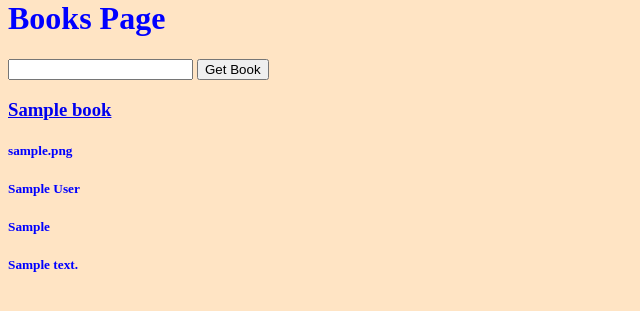
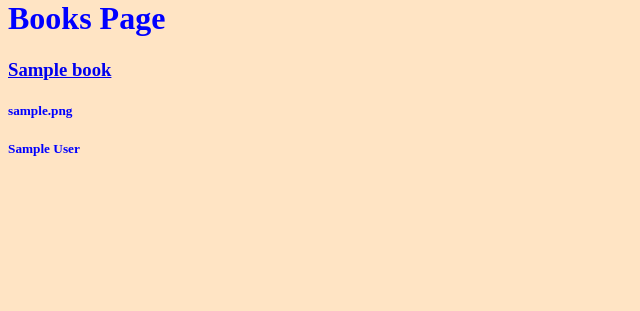
Before and after one commit to nununuam/WishWash, a Django app: page /books/ in a window 1280 px wide. Shown: the part 21-332 px from the top of the page, without its empty margins (0-640 px from the left). Run offline with Django 4.2, Linux system fonts and the light colour scheme; tables that the repository leaves empty hold one stand-in row (values such as "Sample post").

Commit message:
changed books.html view

```diff
--- a/django-wishwash/main_app/templates/books.html
+++ b/django-wishwash/main_app/templates/books.html
@@ -4,7 +4,7 @@
 {% block content %}
     <h1>Books Page</h1>
     <h2>{{header}}</h2>
-    <script>
+    <!-- <script>
         function getBooks(){
             document.getElementById('output').innerHTML = "";
             fetch('http://openlibrary.org/search.json?q='+document.getElementById('input').value)
@@ -21,15 +21,14 @@
     <br>
     <div id='output'></div>
 
-    {% for book in books %}
+
+        </div> -->
+        {% for book in books %}
         <div>
             <a href="{% url 'detailBook' book.pk %}">
                 <h3>{{book.title}}</h3>
             </a>
             <h5>{{book.img}}</h5>
             <h5>{{book.author}}</h5>
-            <h5>{{book.genre}}</h5>
-            <h5>{{book.preview}}</h5>
-        </div>
     {% endfor %}
 {% endblock %}
```
